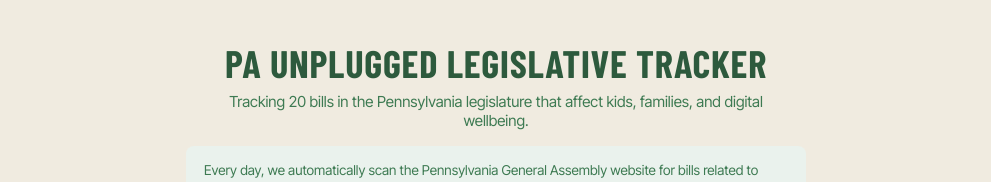
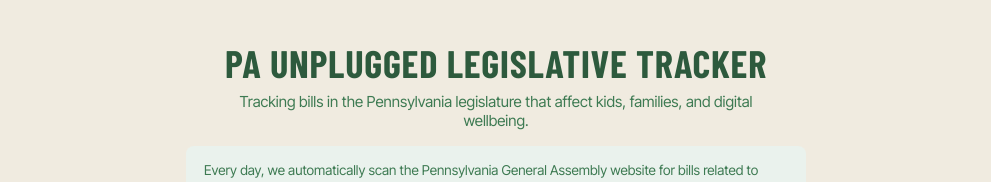
Before and after one commit to abirdbecker/pa-bill-tracker, a React (Vite) app: page / in a window 1280 px wide. Shown: the top 182 px of the page, without its empty margins (144-1135 px from the left). Built offline with nearby package versions, Linux system fonts and the light colour scheme; the HTML template or start-up script is replaced by a standard one; a web font is replaced by a local one.

Commit message:
Remove bill count from subtitle
Co-Authored-By: Claude Opus 4.6 <noreply@anthropic.com>

```diff
--- a/src/components/Header.jsx
+++ b/src/components/Header.jsx
@@ -7,7 +7,7 @@ export default function Header({ totalBills, generated }) {
     <header className="header">
       <h1 className="header__title">PA Unplugged Legislative Tracker</h1>
       <p className="header__subtitle">
-        Tracking {totalBills || 0} bills in the Pennsylvania legislature that affect kids, families, and digital wellbeing.
+        Tracking bills in the Pennsylvania legislature that affect kids, families, and digital wellbeing.
       </p>
       <div className="header__methodology">
         <p>
```
